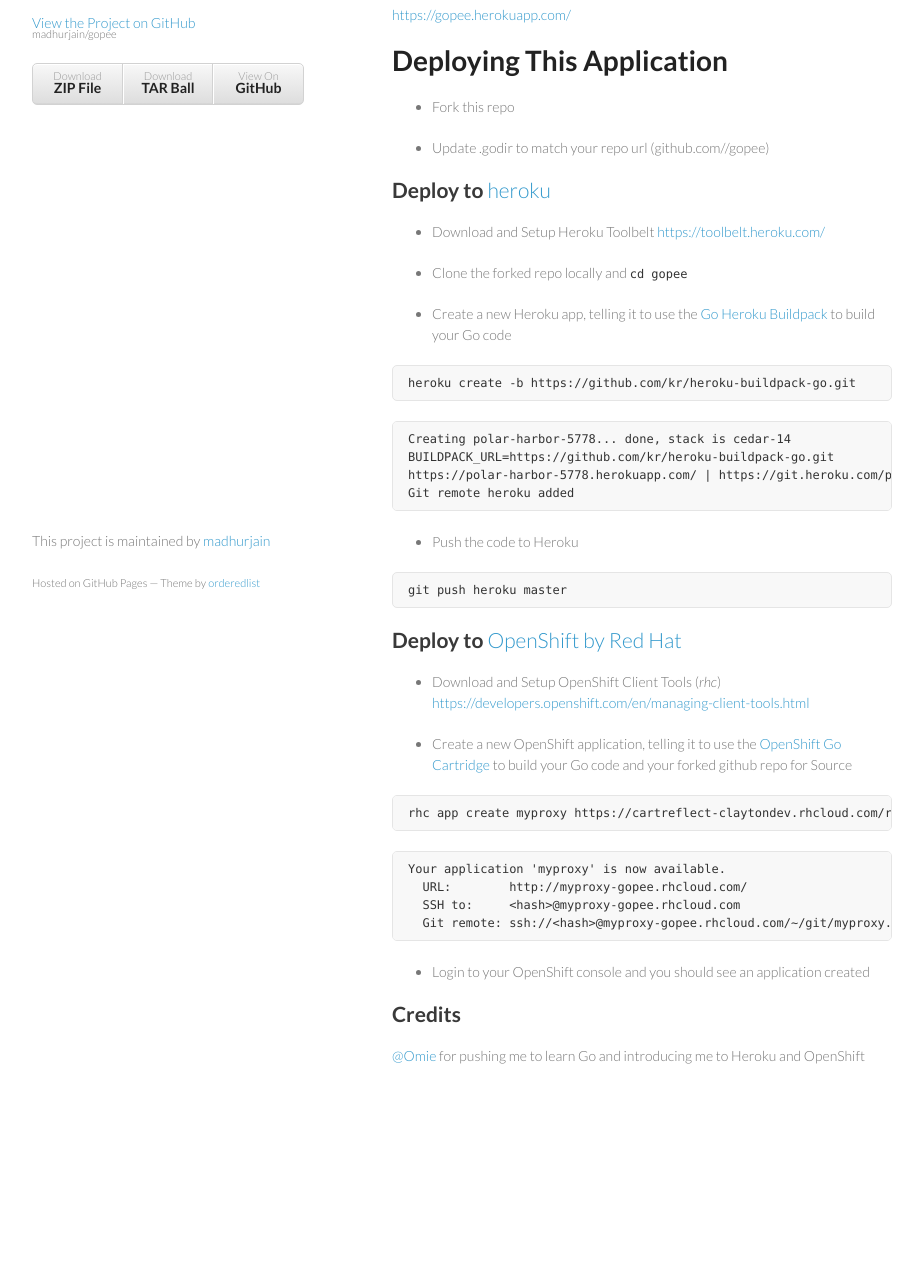
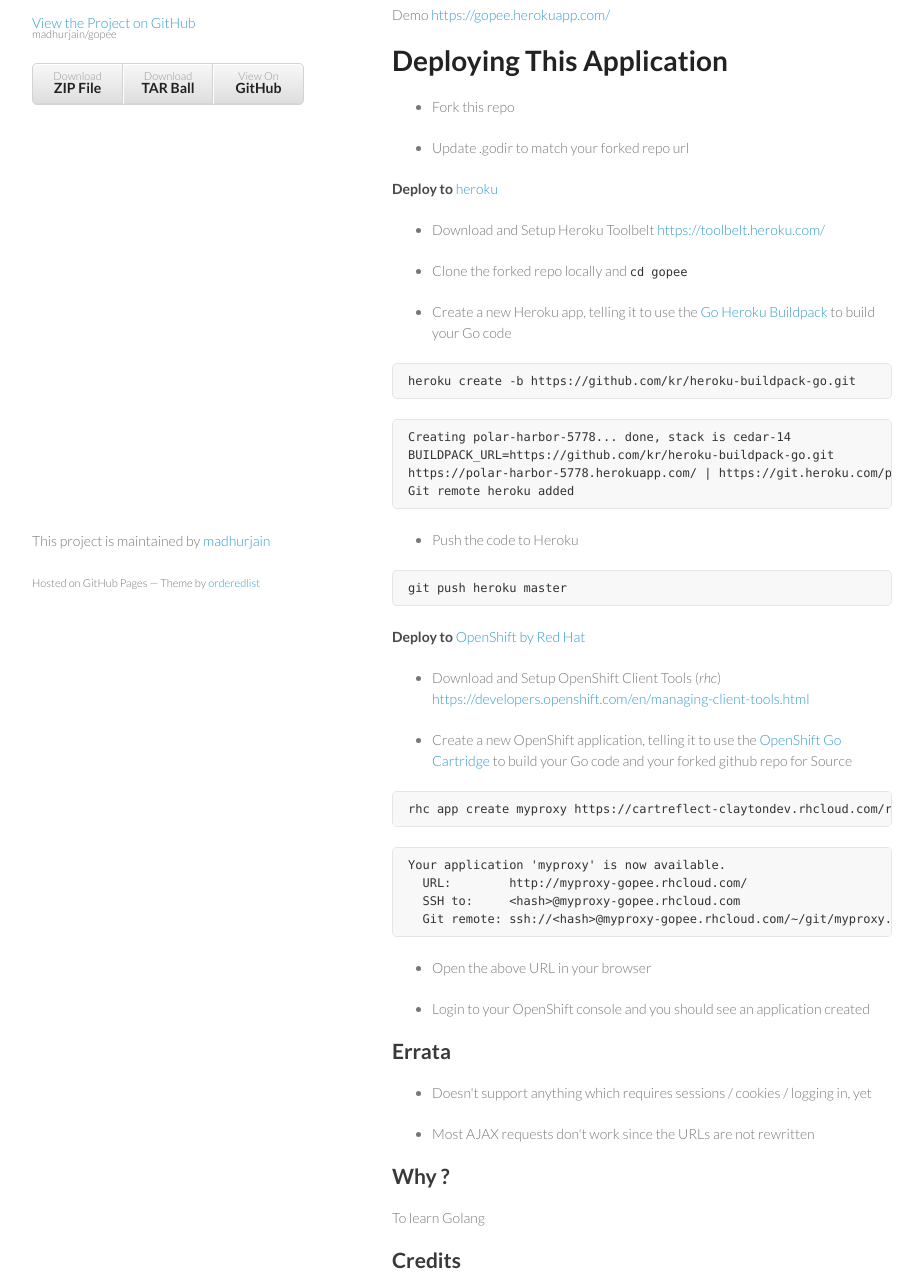
Before and after one commit to madhurjain/gopee, a plain HTML site: page index.html in a window 1280 px wide. Shown: the part 138-1426 px from the top of the page, without its empty margins (178-1101 px from the left). Before the commit the page ends 1274 px from the top, so only its background shows below. Drawn offline with Linux system fonts and the light colour scheme.

Commit message:
Create gh-pages branch via GitHub

```diff
--- a/index.html
+++ b/index.html
@@ -33,19 +33,19 @@
 
 <p>HTTP Web Proxy - Simple proxy service to access blocked websites</p>
 
-<p><a href="https://gopee.herokuapp.com/">https://gopee.herokuapp.com/</a></p>
+<p>Demo <a href="https://gopee.herokuapp.com/">https://gopee.herokuapp.com/</a></p>
 
 <h1>
 <a id="deploying-this-application" class="anchor" href="#deploying-this-application" aria-hidden="true"><span class="octicon octicon-link"></span></a>Deploying This Application</h1>
 
 <ul>
 <li><p>Fork this repo</p></li>
-<li><p>Update .godir to match your repo url (github.com//gopee)</p></li>
+<li><p>Update .godir to match your forked repo url</p></li>
 </ul>
 
-<h2>
+<h4>
 <a id="deploy-to-heroku" class="anchor" href="#deploy-to-heroku" aria-hidden="true"><span class="octicon octicon-link"></span></a>Deploy to <a href="https://www.heroku.com/">heroku</a>
-</h2>
+</h4>
 
 <ul>
 <li><p>Download and Setup Heroku Toolbelt <a href="https://toolbelt.heroku.com/">https://toolbelt.heroku.com/</a></p></li>
@@ -67,9 +67,9 @@ Git remote heroku added
 
 <div class="highlight highlight-sh"><pre>git push heroku master</pre></div>
 
-<h2>
+<h4>
 <a id="deploy-to-openshift-by-red-hat" class="anchor" href="#deploy-to-openshift-by-red-hat" aria-hidden="true"><span class="octicon octicon-link"></span></a>Deploy to <a href="https://www.openshift.com/">OpenShift by Red Hat</a>
-</h2>
+</h4>
 
 <ul>
 <li><p>Download and Setup OpenShift Client Tools (<em>rhc</em>) <a href="https://developers.openshift.com/en/managing-client-tools.html">https://developers.openshift.com/en/managing-client-tools.html</a></p></li>
@@ -85,8 +85,22 @@ Git remote heroku added
 </code></pre>
 
 <ul>
-<li>Login to your OpenShift console and you should see an application created</li>
+<li><p>Open the above URL in your browser</p></li>
+<li><p>Login to your OpenShift console and you should see an application created</p></li>
 </ul>
+
+<h2>
+<a id="errata" class="anchor" href="#errata" aria-hidden="true"><span class="octicon octicon-link"></span></a>Errata</h2>
+
+<ul>
+<li><p>Doesn't support anything which requires sessions / cookies / logging in, yet</p></li>
+<li><p>Most AJAX requests don't work since the URLs are not rewritten</p></li>
+</ul>
+
+<h2>
+<a id="why-" class="anchor" href="#why-" aria-hidden="true"><span class="octicon octicon-link"></span></a>Why ?</h2>
+
+<p>To learn Golang</p>
 
 <h2>
 <a id="credits" class="anchor" href="#credits" aria-hidden="true"><span class="octicon octicon-link"></span></a>Credits</h2>
@@ -99,6 +113,16 @@ Git remote heroku added
       </footer>
     </div>
     <script src="javascripts/scale.fix.js"></script>
+              <script type="text/javascript">
+            var gaJsHost = (("https:" == document.location.protocol) ? "https://ssl." : "http://www.");
+            document.write(unescape("%3Cscript src='" + gaJsHost + "google-analytics.com/ga.js' type='text/javascript'%3E%3C/script%3E"));
+          </script>
+          <script type="text/javascript">
+            try {
+              var pageTracker = _gat._getTracker("UA-58125540-1");
+            pageTracker._trackPageview();
+            } catch(err) {}
+          </script>
 
   </body>
 </html>
```
Also changed, not shown: params.json (+1 -1 lines).
